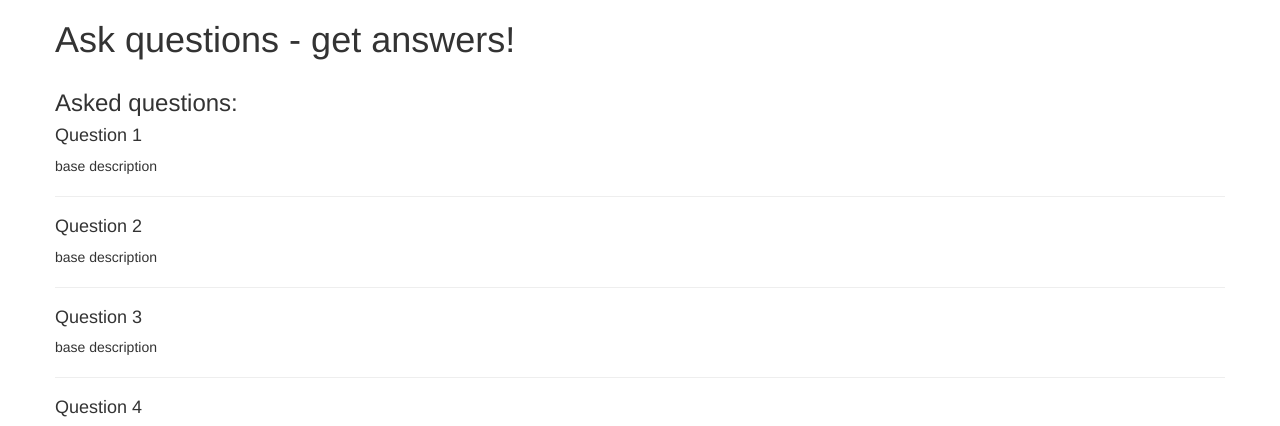
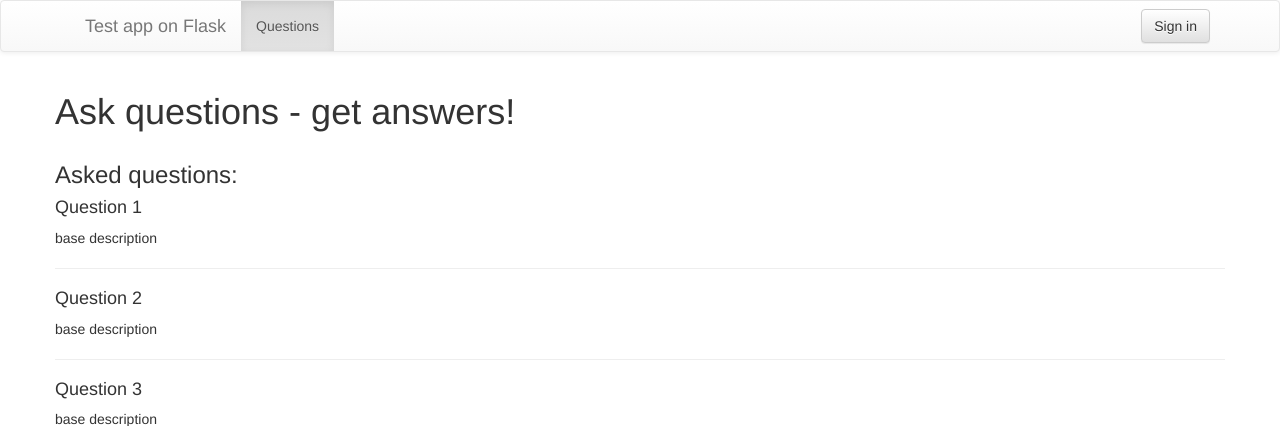
Before and after one commit to Gvidoou/questions, a Flask app: page / in a window 1280 px wide. Shown: the top 426 px of the page. Run offline with Flask 2, Linux system fonts and the light colour scheme; some libraries are stand-ins or nearby versions.

Commit message:
added navbar

```diff
--- a/templates/base.html
+++ b/templates/base.html
@@ -9,6 +9,23 @@
     <title>{{ title }}</title>
 </head>
 <body>
+
+<div class="navbar navbar-default">
+    <div class="container container-fluid">
+        <div class="collapse navbar-collapse">
+            <div class="navbar-header">
+                <a href="#" class="navbar-brand">Test app on Flask</a>
+            </div>
+            <ul class="nav navbar-nav">
+                <li class="active"><a href="/">Questions</a></li>
+
+            </ul>
+            <ul class="nav navbar-right">
+                <li><button type="button" class="btn btn-default navbar-btn">Sign in</button></li>
+            </ul>
+        </div>
+    </div>
+</div>
 {% block body %}{% endblock %}
 </body>
 </html>
```
